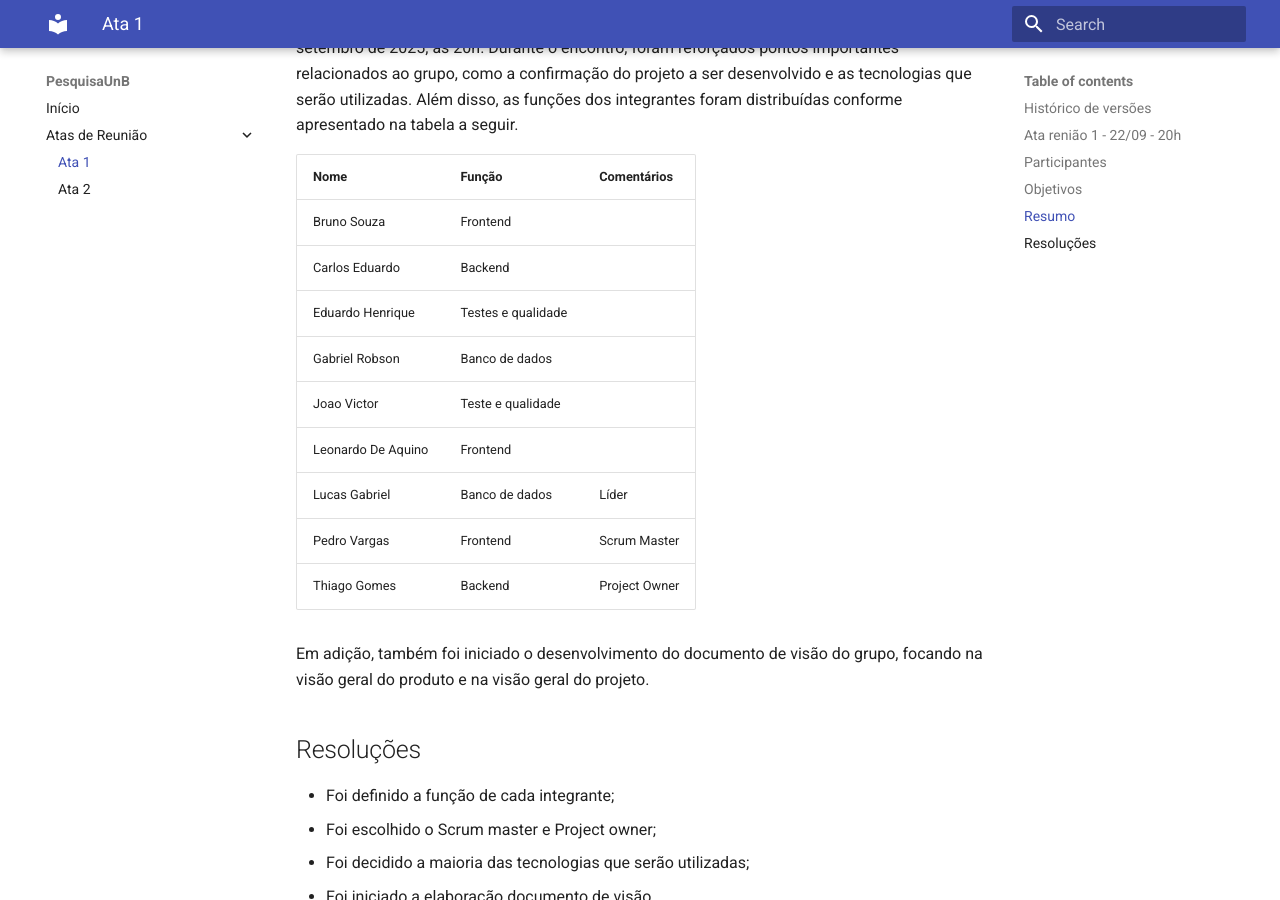
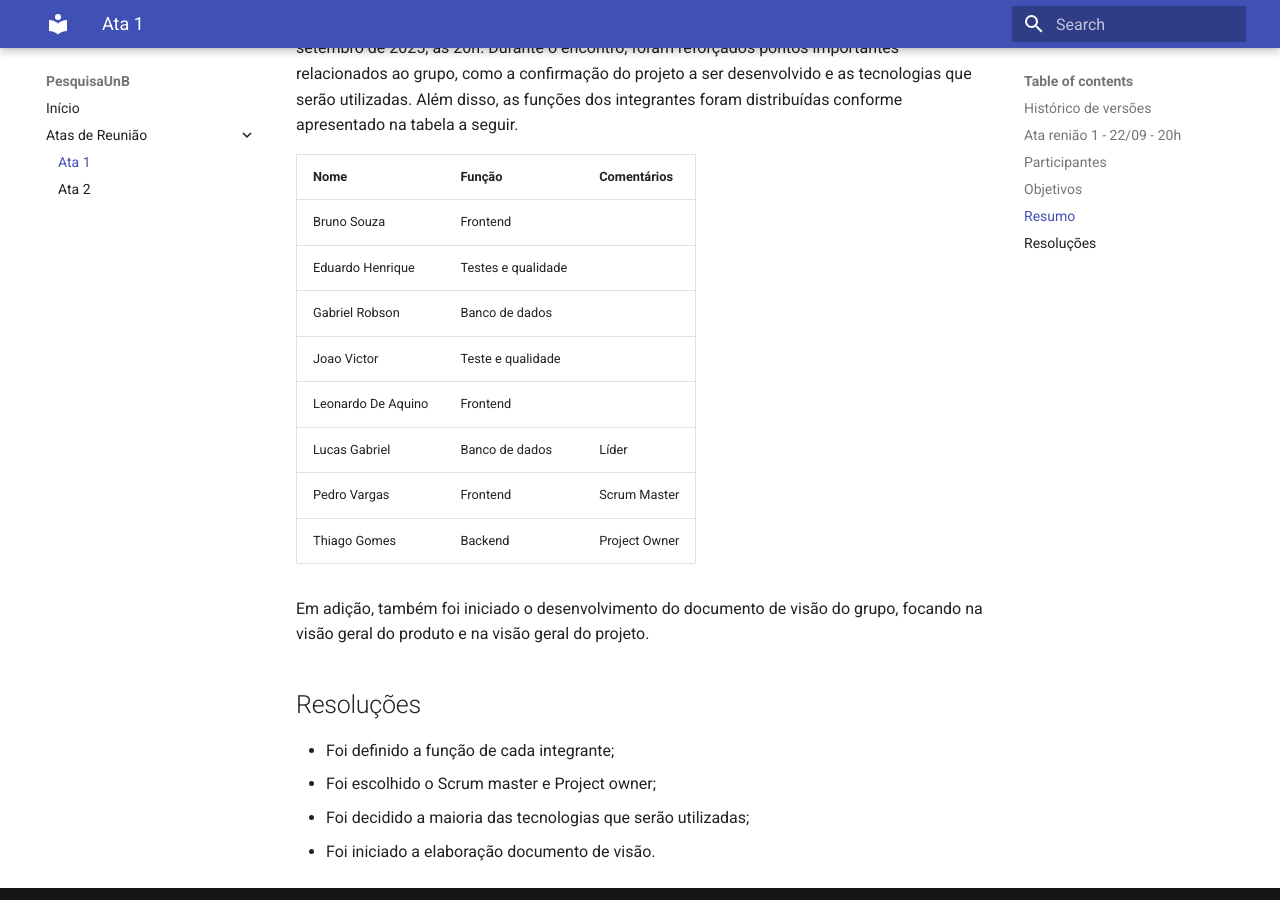
Before and after one commit to FGA0138-MDS-Ajax/2025.2-Fuxi, an MkDocs documentation site: the page built from docs/atas-reuniao/ata-reuniao-1.md, in a window 1280 px wide and 900 px high, scrolled down 1073 px. Built offline with MkDocs 1.6.1 and Material for MkDocs 9.7.7, drawn with Linux system fonts in a browser that asks for light colours.

Commit message:
docs: alteração ata 1
remoção integrante

```diff
--- a/docs/atas-reuniao/ata-reuniao-1.md
+++ b/docs/atas-reuniao/ata-reuniao-1.md
@@ -29,7 +29,6 @@ Durante o encontro, foram reforçados pontos importantes relacionados ao grupo,
 | Nome               | Função             | Comentários   |
 |--------------------|--------------------|---------------|
 | Bruno Souza        | Frontend           |               |
-| Carlos Eduardo     | Backend            |               |
 | Eduardo Henrique   | Testes e qualidade |               |
 | Gabriel Robson     | Banco de dados     |               |
 | Joao Victor        | Teste e qualidade  |               |
```
